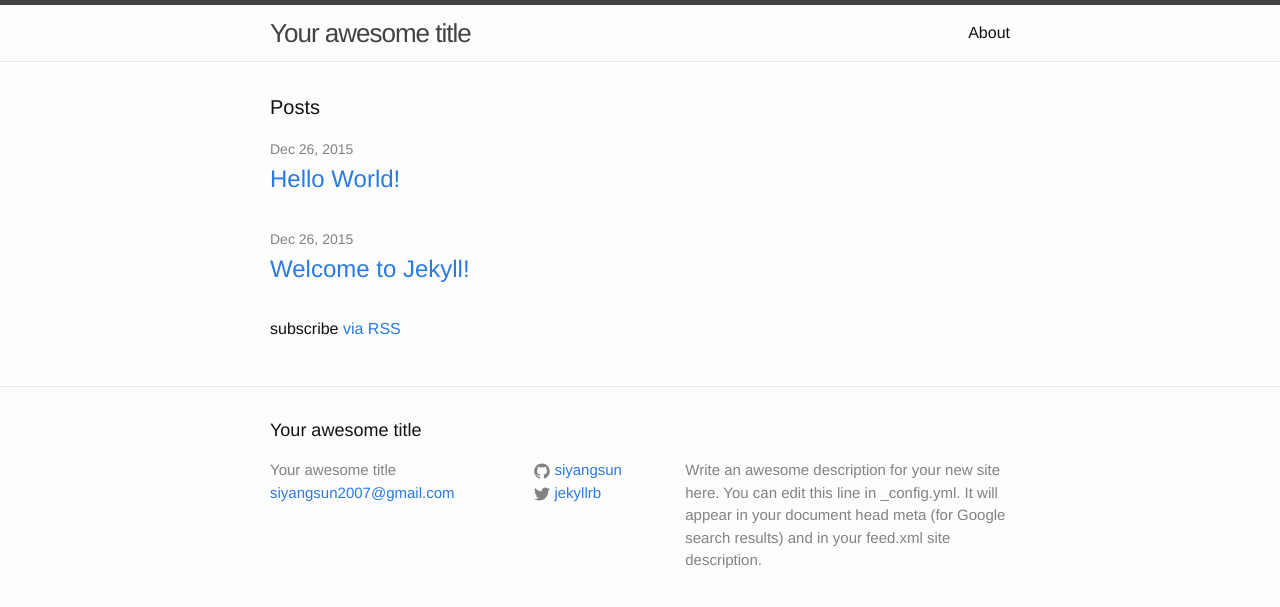
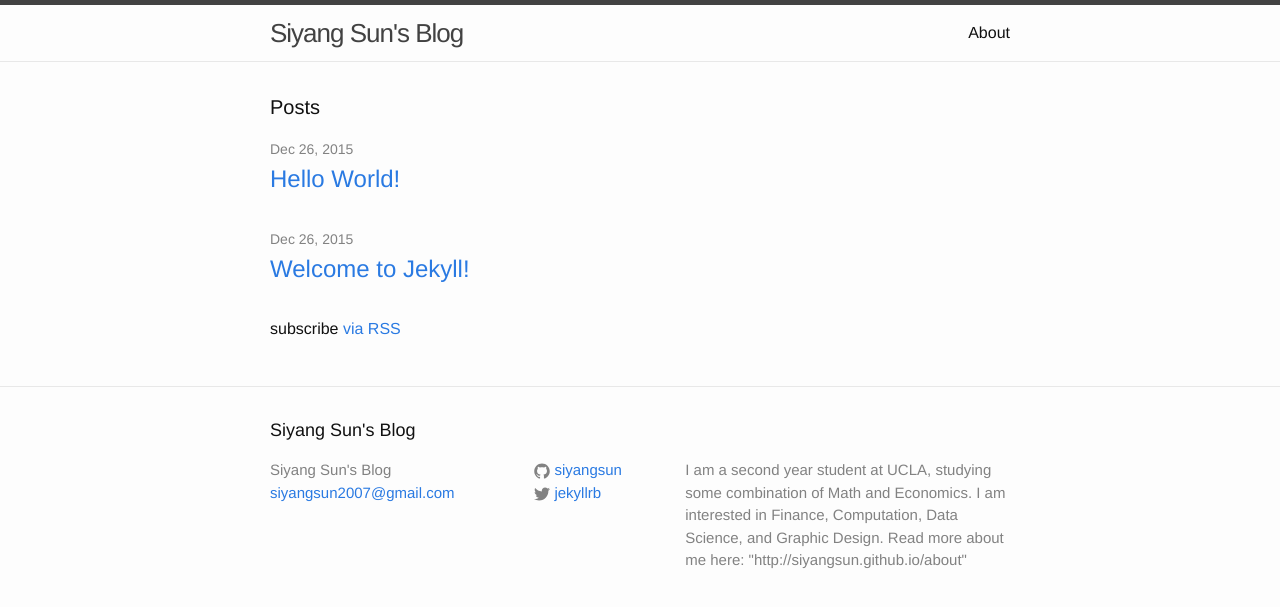
Before and after one commit to siyangsun/marginalia, a Jekyll site: the page built from index.html, in a window 1280 px wide. Shown: the top 607 px of the page. Built offline with Jekyll 4.4.1, drawn with Linux system fonts in a browser that asks for light colours.

Commit message:
Updating config

```diff
--- a/_config.yml
+++ b/_config.yml
@@ -6,12 +6,10 @@
 # 'jekyll serve'. If you change this file, please restart the server process.
 
 # Site settings
-title: Your awesome title
+title: Siyang Sun's Blog
 email: siyangsun2007@gmail.com
 description: > # this means to ignore newlines until "baseurl:"
-  Write an awesome description for your new site here. You can edit this
-  line in _config.yml. It will appear in your document head meta (for
-  Google search results) and in your feed.xml site description.
+  I am a second year student at UCLA, studying some combination of Math and Economics. I am interested in Finance, Computation, Data Science, and Graphic Design. Read more about me here: "http://siyangsun.github.io/about"
 baseurl: "/blog" # the subpath of your site, e.g. /blog
 url: "http://siyangsun.github.io" # the base hostname & protocol for your site
 twitter_username: jekyllrb
```
